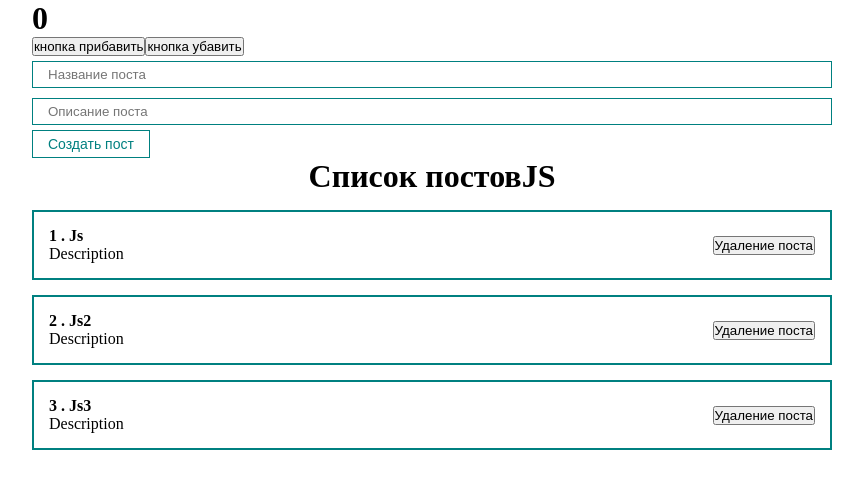
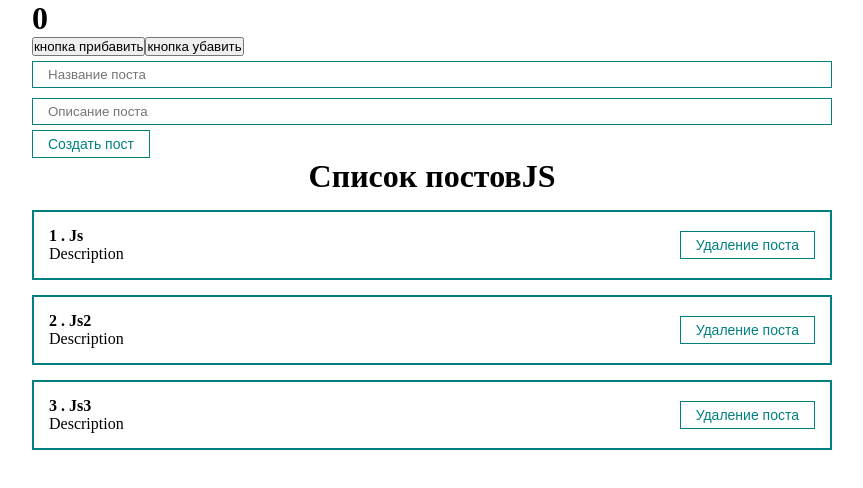
Before and after one commit to AlexeyKonstantinov78/my-react-, a React (Create React App) app: page / in a window 1280 px wide. Shown: the top 488 px of the page, without its empty margins (208-1071 px from the left). Built offline with nearby package versions, Linux system fonts and the light colour scheme.

Commit message:
добавление функции удаления

```diff
--- a/src/App.js
+++ b/src/App.js
@@ -37,23 +37,21 @@ function App() {
     setPosts([...posts, newPost]);
   }
 
+  // удаление поста
+  const removePost = (post) => {
+    setPosts(posts.filter(p => p.id !== post.id))
+  }
+
   return (
     <div className="App">
       <Counter />
-      {/* управляемый компонент */}
 
       <PostForm create={createPost} />
 
-      <PostList posts={posts} title='Список постовJS' />
-
-      {/* <PostItem post={} /> */}
-
-      {/* <h2>{value}</h2>
-      <input
-        type="text"
-        value={value}
-        onChange={event => setValue(event.target.value)}
-      /> */}
+      {posts.length !== 0
+        ? <PostList remove={removePost} posts={posts} title='Список постовJS' />
+        : <h2 style={{ textAlign: 'center' }}>Посты не найдены!</h2>
+      }
 
     </div>
   );
--- a/src/components/PostItem.jsx
+++ b/src/components/PostItem.jsx
@@ -1,4 +1,5 @@
 import React from 'react';
+import MuButton from './UI/button/MyButton';
 
 const PostItem = (props) => {
 
@@ -11,7 +12,9 @@ const PostItem = (props) => {
                 </div>
             </div>
             <div className="post__btns">
-                <button>Удаление поста</button>
+                <MuButton onClick={() => { props.remove(props.post) }}>
+                    Удаление поста
+                </MuButton>
             </div>
         </div>
     );
--- a/src/components/PostList.jsx
+++ b/src/components/PostList.jsx
@@ -1,14 +1,14 @@
 import React from 'react';
 import PostItem from './PostItem';
 
-const PostList = ({ posts, title }) => {
+const PostList = ({ posts, title, remove }) => {
     return (
         <div>
             <h1 style={{ textAlign: 'center' }}>
                 {title}
             </h1>
             {posts.map((post, index) =>
-                <PostItem number={index + 1} post={post} key={post.id} />
+                <PostItem remove={remove} number={index + 1} post={post} key={post.id} />
             )}
 
         </div>
```
